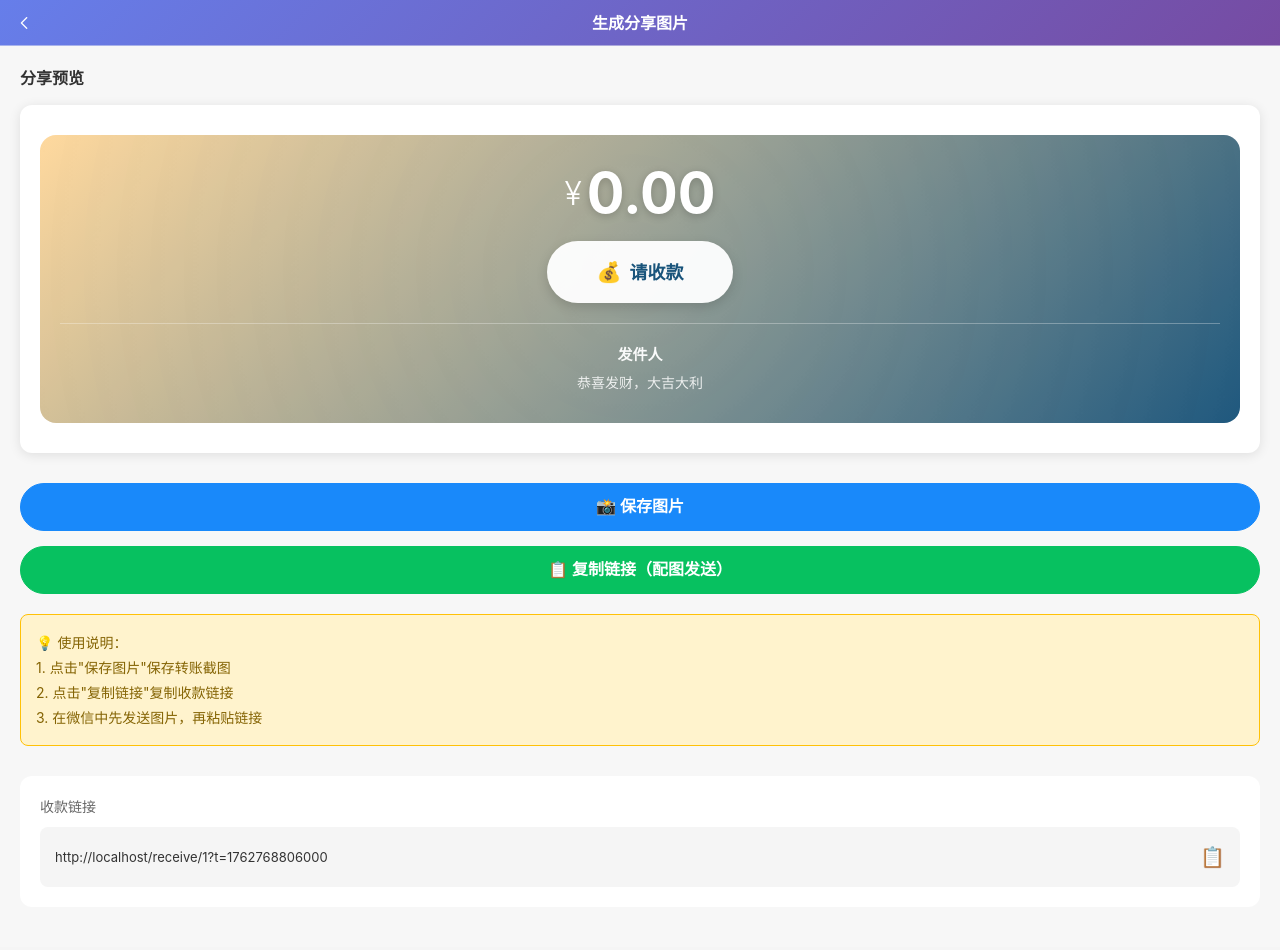
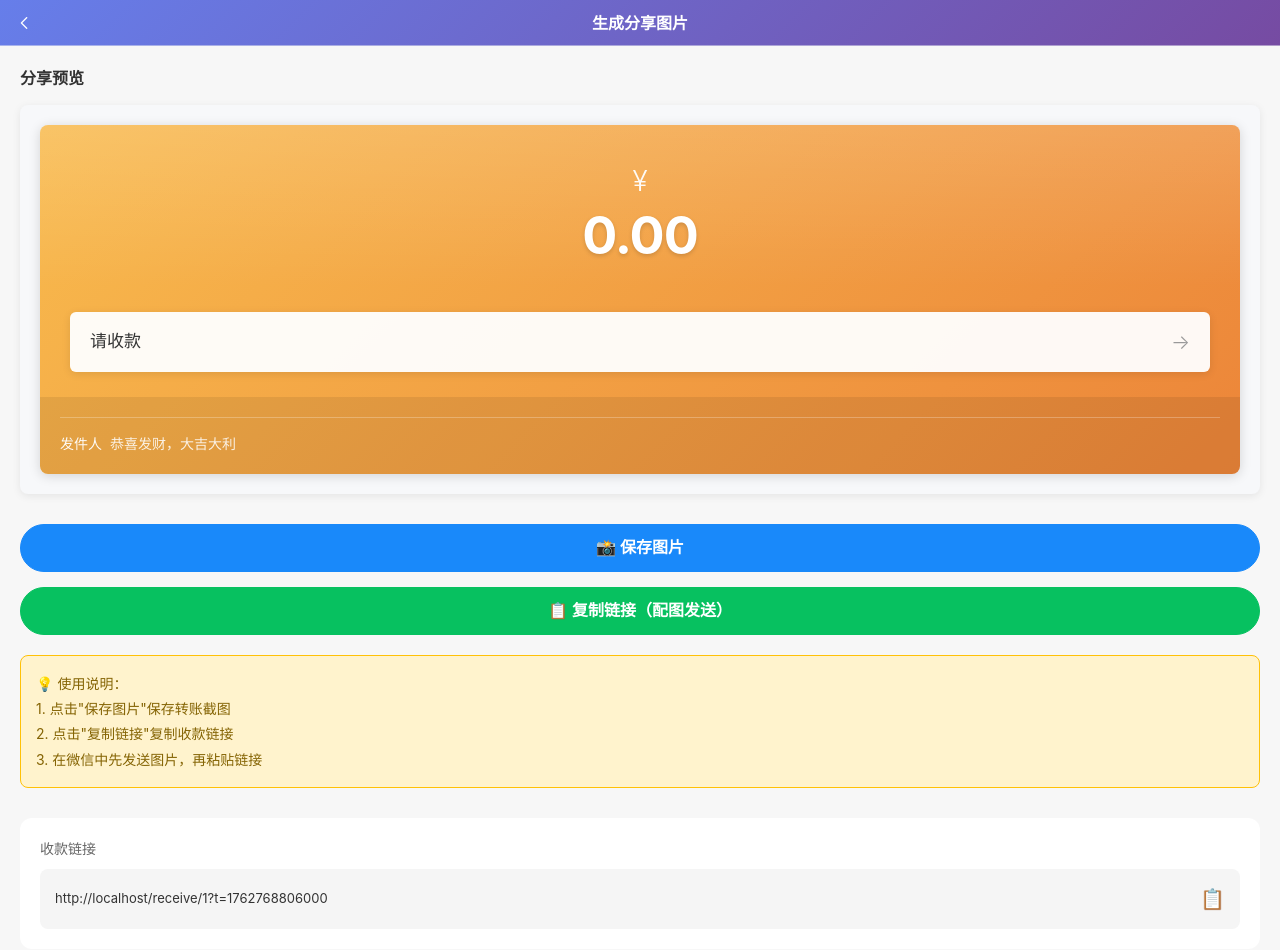
Before and after one commit to urizenk/moocpay, a Vue app in the folder frontend/: page /share-image/1 in a window 1280 px wide. Shown: the top 950 px of the page. Built offline with nearby package versions, Linux system fonts and the light colour scheme; no server answers.

Commit message:
feat: improve ShareImagePage to match real WeChat transfer message style

```diff
--- a/frontend/src/pages/ShareImagePage.vue
+++ b/frontend/src/pages/ShareImagePage.vue
@@ -13,17 +13,20 @@
         <div class="preview-title">分享预览</div>
         <div class="transfer-message-card" ref="messageCard">
           <div class="message-bubble">
-            <div class="amount-display">
-              <div class="currency">¥</div>
-              <div class="amount">{{ transferData?.displayName?.replace(/[^\d.]/g, '') || '0.00' }}</div>
+            <div class="amount-section">
+              <div class="amount-label">¥</div>
+              <div class="amount-value">{{ getAmount() }}</div>
             </div>
-            <div class="receive-button">
-              <div class="button-icon">💰</div>
-              <div class="button-text">请收款</div>
+            <div class="action-button">
+              <div class="action-text">请收款</div>
+              <div class="action-arrow">→</div>
             </div>
-            <div class="sender-info">
-              <div class="sender-name">{{ transferData?.senderName || '发件人' }}</div>
-              <div class="message-text">{{ transferData?.message || '恭喜发财，大吉大利' }}</div>
+            <div class="transfer-footer">
+              <div class="footer-line"></div>
+              <div class="footer-info">
+                <div class="sender-name">{{ transferData?.senderName || '发件人' }}</div>
+                <div class="transfer-message">{{ transferData?.message || '恭喜发财，大吉大利' }}</div>
+              </div>
             </div>
           </div>
         </div>
@@ -86,6 +89,14 @@ const messageCard = ref(null);
 const shareTimestamp = Date.now();
 
 const shareLink = `${window.location.origin}/receive/${route.params.id}?t=${shareTimestamp}`;
+
+// 提取纯数字金额
+const getAmount = () => {
+  if (!transferData.value?.displayName) return '0.00';
+  // 去除所有非数字和小数点的字符
+  const amount = transferData.value.displayName.replace(/[^\d.]/g, '');
+  return amount || '0.00';
+};
 
 // 获取转账信息
 const fetchTransferInfo = async () => {
@@ -208,98 +219,98 @@ onMounted(() => {
 }
 
 .transfer-message-card {
-  background: white;
-  border-radius: 12px;
-  padding: 30px 20px;
-  box-shadow: 0 2px 12px rgba(0,0,0,0.1);
+  background: #f7f8fa;
+  border-radius: 8px;
+  padding: 20px;
+  box-shadow: 0 2px 8px rgba(0,0,0,0.08);
 }
 
 .message-bubble {
-  background: linear-gradient(135deg, #ffd89b 0%, #19547b 100%);
-  border-radius: 16px;
-  padding: 30px 20px;
-  text-align: center;
-  color: white;
-  position: relative;
+  background: linear-gradient(135deg, #f8ba4d 0%, #ec8539 100%);
+  border-radius: 8px;
+  padding: 0;
   overflow: hidden;
+  box-shadow: 0 2px 12px rgba(0,0,0,0.15);
 }
 
-.message-bubble::before {
-  content: '';
-  position: absolute;
-  top: -50%;
-  right: -50%;
-  width: 200%;
-  height: 200%;
-  background: radial-gradient(circle, rgba(255,255,255,0.1) 0%, transparent 70%);
-  animation: shine 3s infinite;
+/* 金额区域 */
+.amount-section {
+  padding: 35px 20px 25px;
+  text-align: center;
+  background: linear-gradient(180deg, rgba(255,255,255,0.15) 0%, rgba(255,255,255,0) 100%);
 }
 
-@keyframes shine {
-  0%, 100% { transform: translate(0, 0); }
-  50% { transform: translate(-20px, -20px); }
+.amount-label {
+  font-size: 28px;
+  color: #fff;
+  font-weight: 300;
+  margin-bottom: 8px;
+  opacity: 0.95;
 }
 
-.amount-display {
-  display: flex;
-  align-items: flex-start;
-  justify-content: center;
-  margin-bottom: 20px;
-  position: relative;
-  z-index: 1;
+.amount-value {
+  font-size: 52px;
+  color: #fff;
+  font-weight: 700;
+  line-height: 1;
+  letter-spacing: -1px;
+  text-shadow: 0 2px 4px rgba(0,0,0,0.15);
 }
 
-.currency {
-  font-size: 32px;
-  font-weight: 300;
-  margin-right: 5px;
-  margin-top: 5px;
+/* 收款按钮 */
+.action-button {
+  background: rgba(255,255,255,0.95);
+  margin: 25px 30px;
+  padding: 15px 20px;
+  border-radius: 6px;
+  display: flex;
+  align-items: center;
+  justify-content: space-between;
+  box-shadow: 0 2px 8px rgba(0,0,0,0.1);
+  cursor: pointer;
 }
 
-.amount {
-  font-size: 56px;
-  font-weight: 700;
-  line-height: 1;
-  text-shadow: 0 2px 8px rgba(0,0,0,0.2);
+.action-text {
+  font-size: 17px;
+  color: #333;
+  font-weight: 500;
 }
 
-.receive-button {
-  background: rgba(255, 255, 255, 0.95);
-  color: #19547b;
-  padding: 16px 50px;
-  border-radius: 50px;
-  margin: 0 auto 20px;
-  display: inline-flex;
+.action-arrow {
+  font-size: 20px;
+  color: #999;
+  font-weight: 300;
+}
+
+/* 底部信息区 */
+.transfer-footer {
+  padding: 20px;
+  background: rgba(0,0,0,0.08);
+}
+
+.footer-line {
+  height: 1px;
+  background: rgba(255,255,255,0.25);
+  margin-bottom: 15px;
+}
+
+.footer-info {
+  display: flex;
   align-items: center;
   gap: 8px;
-  font-size: 18px;
-  font-weight: 600;
-  box-shadow: 0 4px 12px rgba(0,0,0,0.15);
-  position: relative;
-  z-index: 1;
-}
-
-.button-icon {
-  font-size: 20px;
-}
-
-.sender-info {
-  padding-top: 20px;
-  border-top: 1px solid rgba(255,255,255,0.3);
-  position: relative;
-  z-index: 1;
+  color: #fff;
 }
 
 .sender-name {
-  font-size: 15px;
-  font-weight: 600;
-  margin-bottom: 5px;
+  font-size: 14px;
+  font-weight: 500;
   opacity: 0.95;
 }
 
-.message-text {
+.transfer-message {
   font-size: 14px;
   opacity: 0.85;
+  flex: 1;
 }
 
 .actions {
```
Also changed, not shown: frontend/src/pages/SharePage.vue (+4 -4 lines), frontend/src/pages/SuccessPage.vue (indentation only), frontend/src/pages/WechatEntryPage.vue (line endings or trailing spaces), 5 other files (tests, documents, lock files or other folders).
